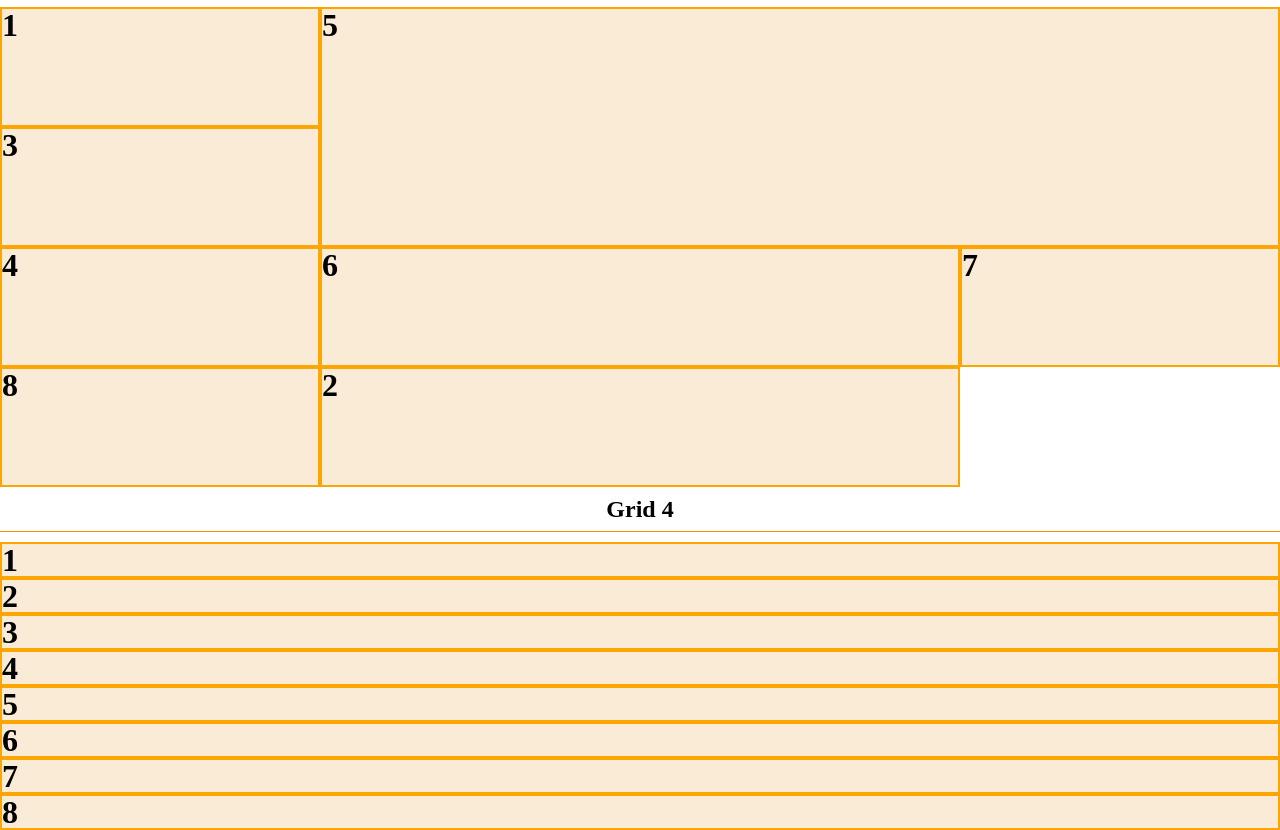
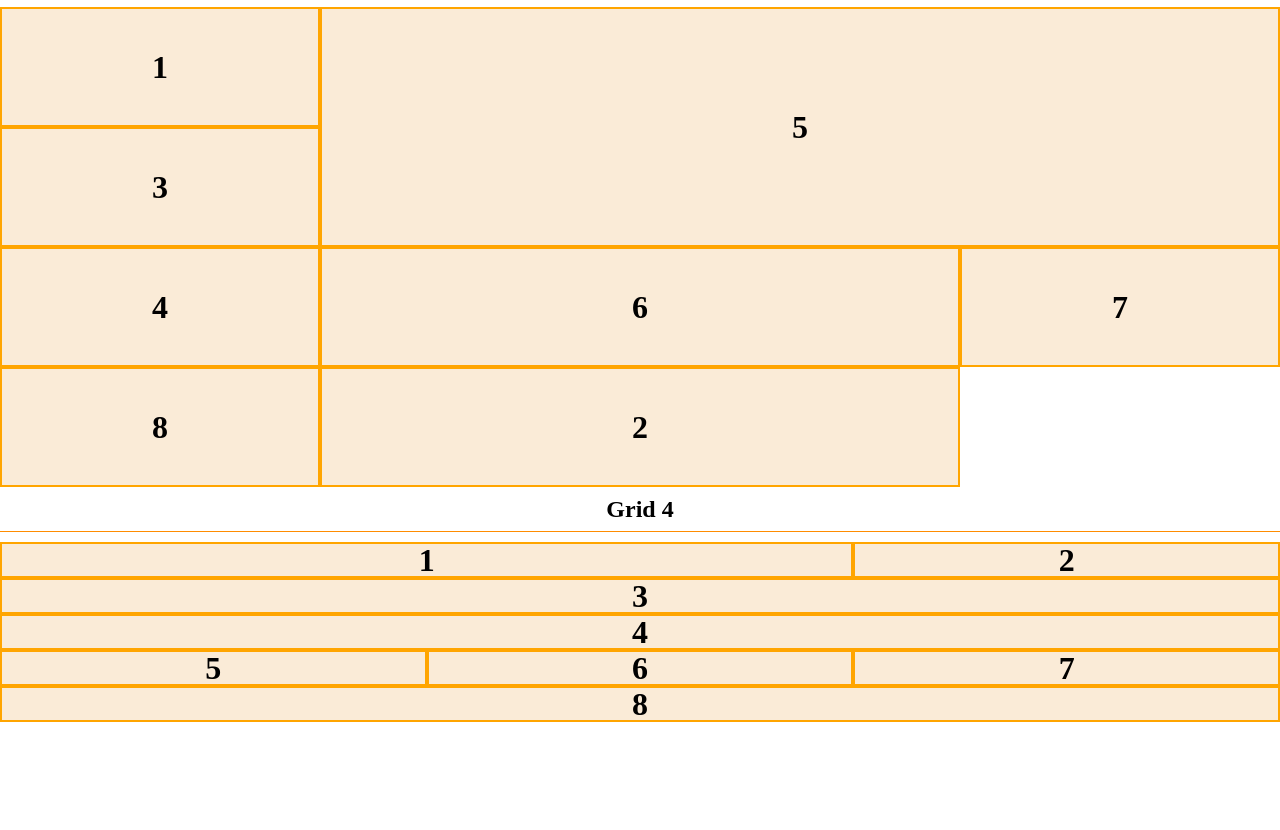
Before and after one commit to JackMaMack/zilla_week11, a plain HTML site: page index.html in a window 1280 px wide. Shown: the part 1110-1940 px from the top of the page. After the commit the page ends 1832 px from the top, so only its background shows below. Drawn offline with Linux system fonts and the light colour scheme.

Commit message:
section 4 media screen

```diff
--- a/CSS/main.css
+++ b/CSS/main.css
@@ -74,6 +74,10 @@ article div{
     border: 2px solid orange;
     font-size: 32px;
     font-weight: bold;
+
+    display: flex;
+    justify-content: center;
+    align-items: center;
 }
 
 /*************************************
@@ -156,4 +160,35 @@ section.three div:nth-child(5){
 
 section.four article{
     display:grid;
+
+    /* the first step to using a map is to draw the map... */
+    grid-template-areas:
+        "nav cart"
+        "header header"
+        "main main"
+        "photo1 photo2"
+        "aside aside"
+        "footer footer";
 }
+
+/* the second step of the map is to tell each other element which map space it should fill */
+section.four div:nth-child(1){grid-area: nav;}
+section.four div:nth-child(2){grid-area: cart;}
+section.four div:nth-child(3){grid-area: header;}
+section.four div:nth-child(4){grid-area: main;}
+section.four div:nth-child(5){grid-area: photo1;}
+section.four div:nth-child(6){grid-area: photo2;}
+section.four div:nth-child(7){grid-area: aside;}
+section.four div:nth-child(8){grid-area: footer;}
+
+@media screen and (min-width:720px){
+    /* to change the layout of the page, all you have to do is redraw the map */
+    section.four article {
+        grid-template-areas:
+        "nav nav cart"
+        "header header header"
+        "main main main"
+        "photo1 photo2 aside"
+        "footer footer footer";
+    }
+}
```
